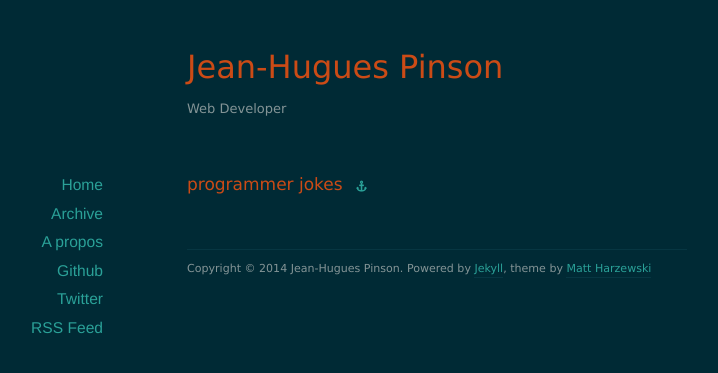
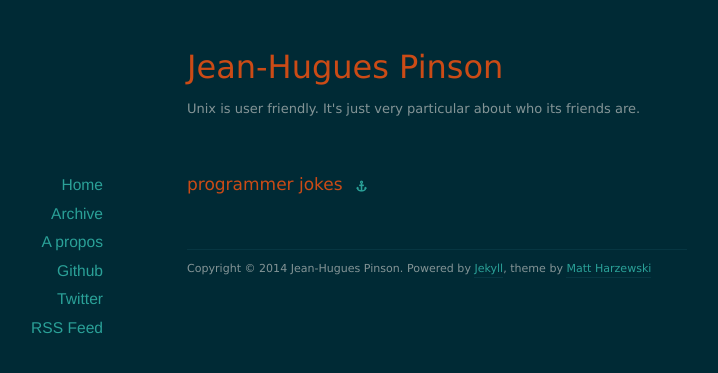
Before and after one commit to jhpinson/jhpinson.github.io, a Jekyll site: the page built from index.html, in a window 1280 px wide. Shown: the top 373 px of the page, without its empty margins (203-921 px from the left). Built offline with Jekyll 4.4.1, drawn with Linux system fonts in a browser that asks for light colours; nearby versions of some CDN libraries; the list of posts is cut into pages by our own code.

Commit message:
set description

```diff
--- a/_config.yml
+++ b/_config.yml
@@ -1,6 +1,6 @@
 name: Jean-Hugues Pinson
 url: http://jhpinson.github.io/
-description: Web Developer
+description: Unix is user friendly. It's just very particular about who its friends are.
 
 permalink: /:year/:month/:day/:title/
 paginate: 10
```
